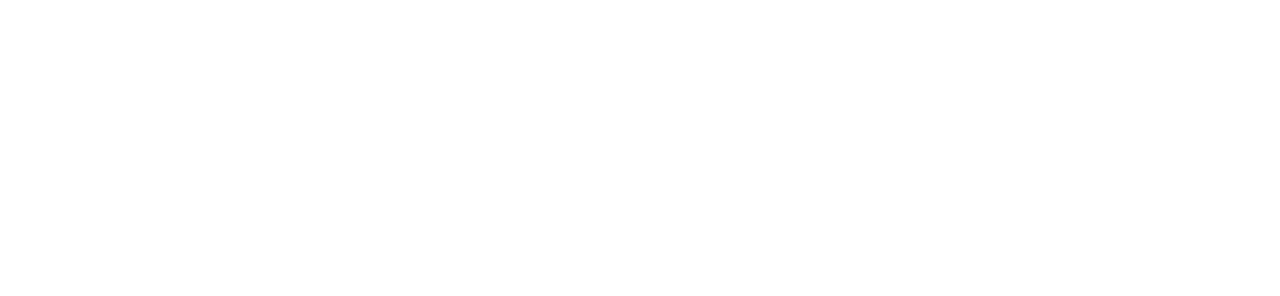
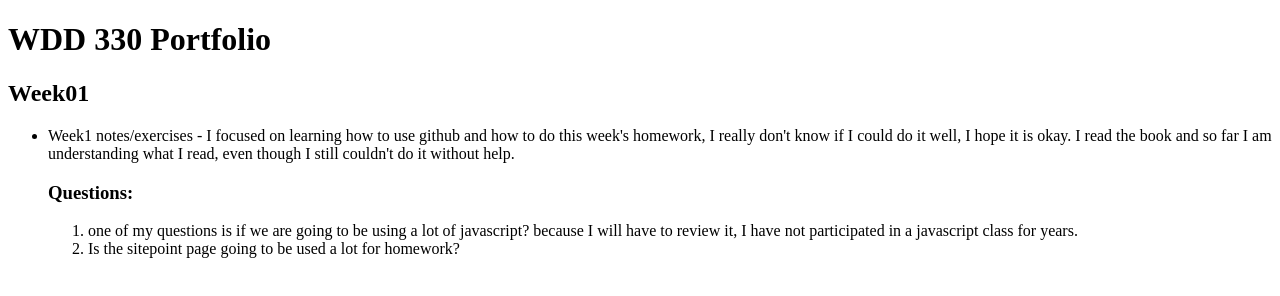
Before and after one commit to papafrity/Portfolio, a plain HTML site: page weeks/week1.html in a window 1280 px wide. Drawn offline with Linux system fonts and the light colour scheme.

Commit message:
week1 complete

```diff
--- a/js/main.js
+++ b/js/main.js
@@ -0,0 +1,6 @@
+const links = [
+    {
+      label: "Week1 notes",
+      url: "week1/index.html"
+    }
+  ]
--- a/weeks/week1.html
+++ b/weeks/week1.html
@@ -4,9 +4,27 @@
     <meta charset="UTF-8">
     <meta http-equiv="X-UA-Compatible" content="IE=edge">
     <meta name="viewport" content="width=device-width, initial-scale=1.0">
-    <title>Document</title>
+    <title>week1</title>
 </head>
 <body>
+    <h1>WDD 330 Portfolio</h1>
+    <h2>Week01</h2>
+
+    <ul>
+        <li>
+            Week1 notes/exercises - I focused on learning how to use github and how to do this week's homework, I really don't know if I could do it well, I hope it is okay. I read the book and so far I am understanding what I read, even though I still couldn't do it without help.
+            <h3>Questions: </h3>
+            <ol>
+                <li>
+                    one of my questions is if we are going to be using a lot of javascript? because I will have to review it, I have not participated in a javascript class for years.
+                </li>
+
+                <li>
+                    Is the sitepoint page going to be used a lot for homework?
+                </li>
+            </ol>
+        </li>
+    </ul>
 
 </body>
 </html>
```
Also changed, not shown: index.html (+4 -3 lines).
